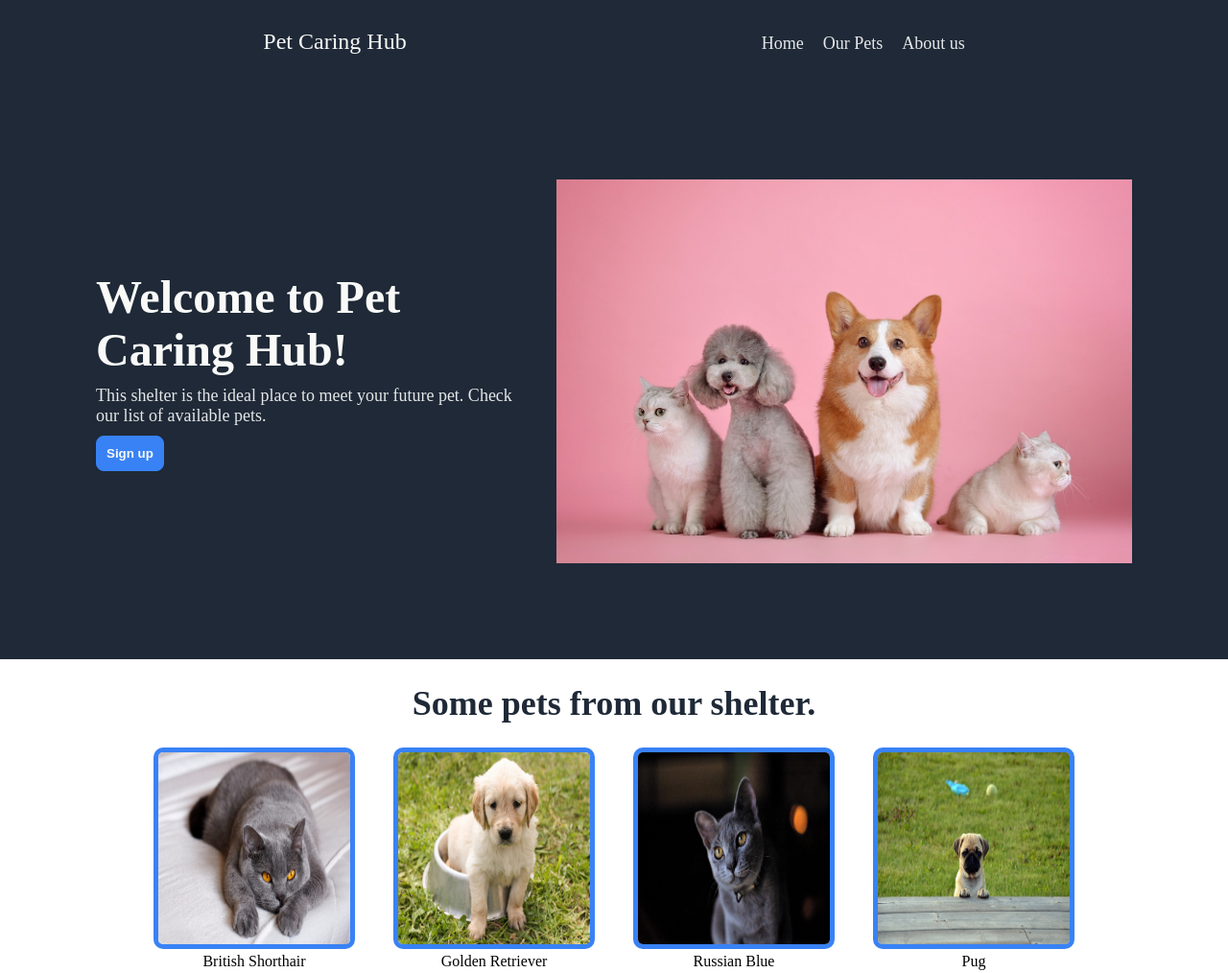
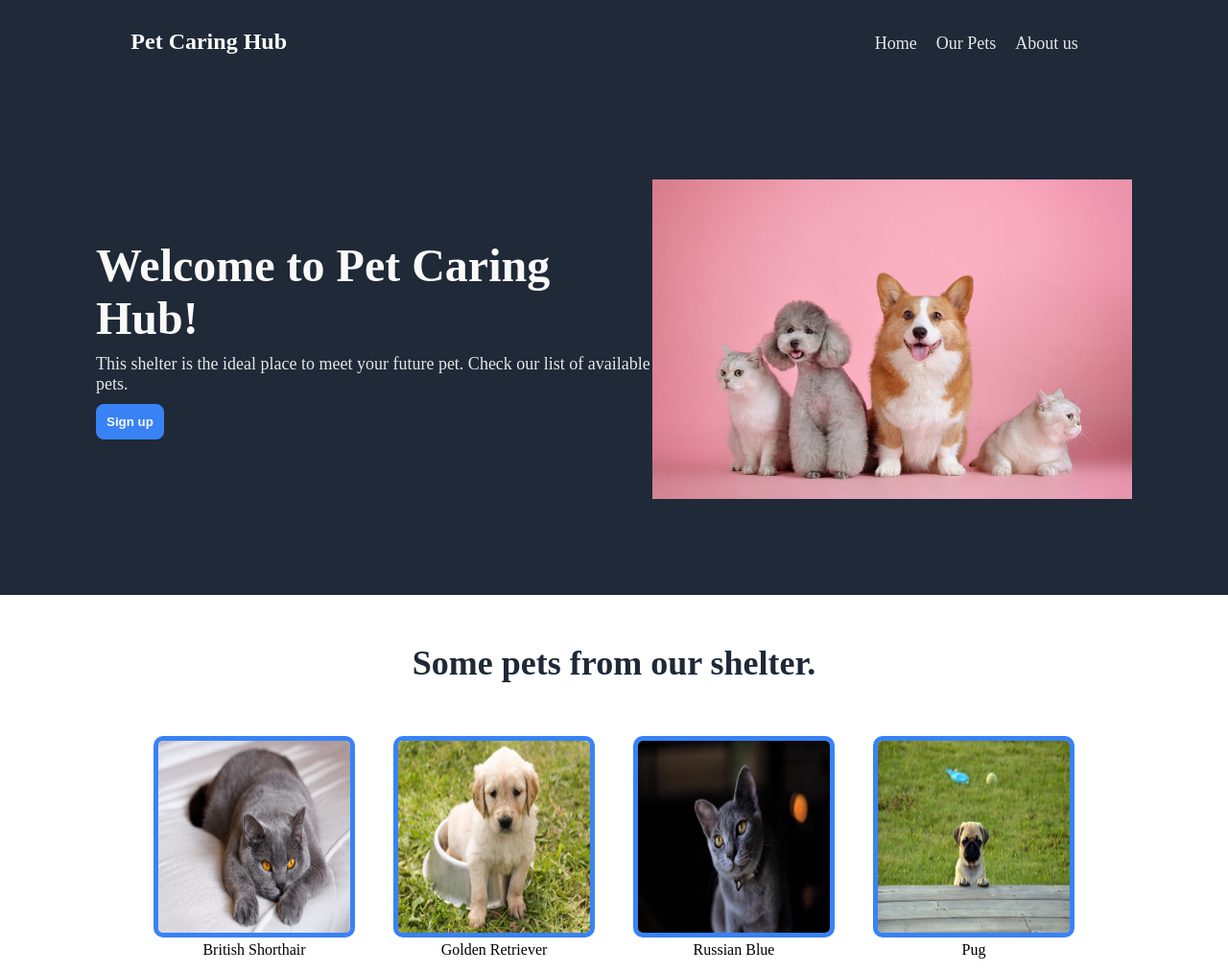
Before and after one commit to RalucaDavid/CatCaringHub, a plain HTML site: page index.html in a window 1280 px wide. Shown: the top 1014 px of the page at 96% size. Drawn offline with Linux system fonts and the light colour scheme.

Commit message:
feat: A small change to the design

```diff
--- a/index.html
+++ b/index.html
@@ -8,7 +8,7 @@
     </head>
     <body>
         <div class="header">
-            <div class="left">
+            <div class="left logo">
                 Pet Caring Hub
             </div>
             <ul class="right">
@@ -59,6 +59,7 @@
         </div>
 
         <div class="review">
+            <div class="review_content">
                 <div class="review_customer">
                     It is one of the best shelters. The pets are kept in impeccable
                     conditions and are waiting for their future owner. I recommend
@@ -66,6 +67,7 @@
                 </div>
                 <div class="customer">
                     - Rose Angevin
+                </div>
             </div>
         </div>
 
--- a/style.css
+++ b/style.css
@@ -1,32 +1,37 @@
 body{
     margin:0;
+}
+
+.header, .footer{
+    display:flex;
+    align-items: center;
+    background-color: #1F2937;
+    color: #F9FAF8;
+    flex-wrap: wrap;
 }
 
 .header{
     font-size: 24px;
     padding: 30px;
-}
-
-.header, .footer{
-    display:flex;
-    justify-content: center;
-    align-items: center;
-    background-color: #1F2937;
-    color: #F9FAF8;
+    justify-content: space-around;
+    gap:400px;
 }
 
 .footer{
     font-size: 18px;
     padding: 30px;
+    justify-content: center;
 }
-
 
 ul{
     list-style-type: none;
     display: flex;
     margin:0;
     padding:0;
-    margin-left: 370px;
+}
+
+li {
+    margin-right: 20px;
 }
 
 a{
@@ -41,16 +46,21 @@ a, .second_text{
 .right, .left{
     display:flex;
     align-items: center;
-    gap:20px;
+    justify-content: space-around;
+}
+
+.logo{
+    font-size: 24px;
+    font-weight: bold;
 }
 
 .presentation{
     background-color:#1F2937;
     display:flex;
-    justify-content: center;
+    justify-content: space-evenly;
     align-items: center;
     padding:100px;
-    gap:30px;
+    margin-bottom: 25px;
 }
 
 .main_text{
@@ -79,8 +89,7 @@ a, .second_text{
     display: flex;
     justify-content: center;
     align-items: center;
-    max-width: 600px;
-    margin: 0 auto;
+    max-width: 500px;
 }
 
 .image{
@@ -96,6 +105,7 @@ a, .second_text{
     font-size: 36px;
     color:#1F2937;
     font-weight:bold;
+    margin-bottom: 30px;
 }
 
 .image2{
@@ -120,17 +130,20 @@ a, .second_text{
 
 .review{
     background-color:#E5E7E8;
-    padding:150px;
-    margin-top:100px;
+    padding:200px;
+    margin-top:150px;
+    justify-content:center;
+    align-items: center;
+    display: flex;
+    flex-wrap: wrap;
 }
 
 .review_customer{
     font-size:36px;
     color:#1F2937;
     font-style:italic;
-    display:flex;
-    justify-content: center;
-    align-items:center;
+    max-width: 1200px;
+    max-height: 500px;
 }
 
 .customer{
```
Lines whose indentation alone changed are shown as unchanged.
